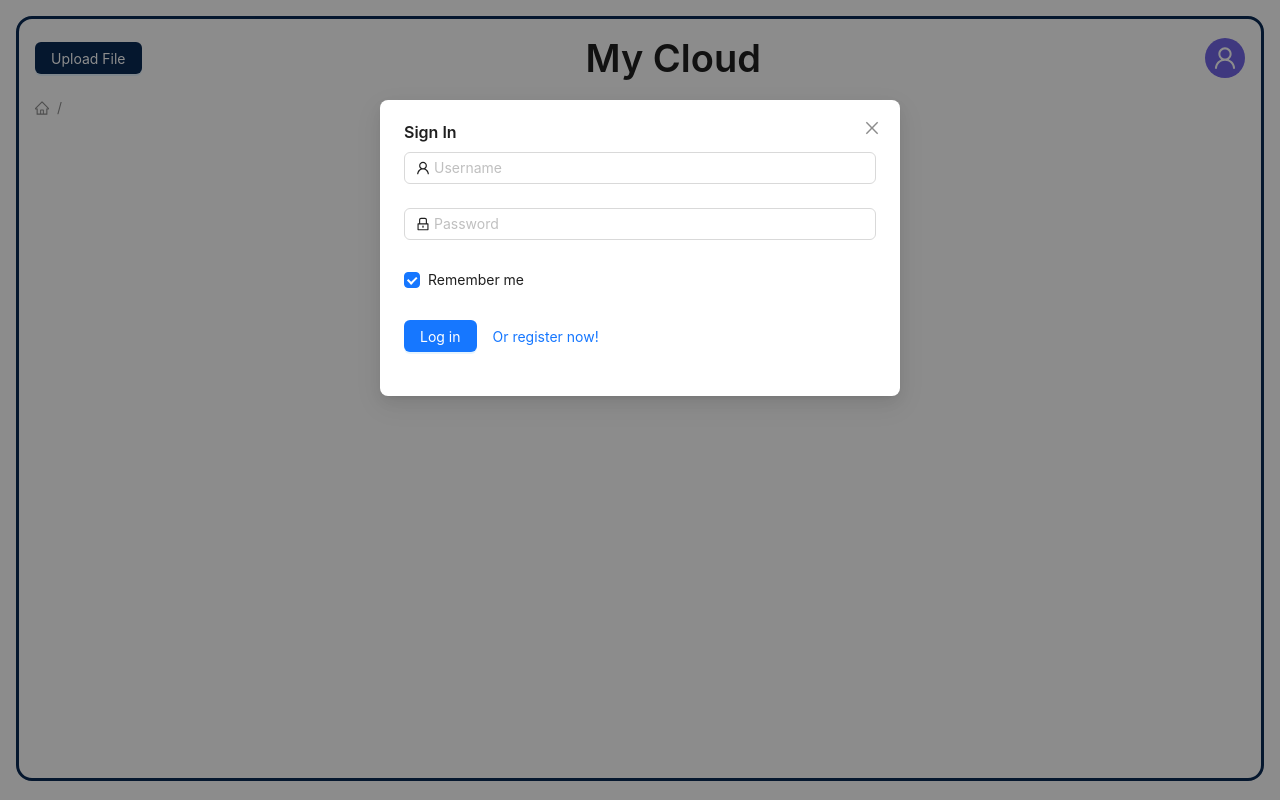
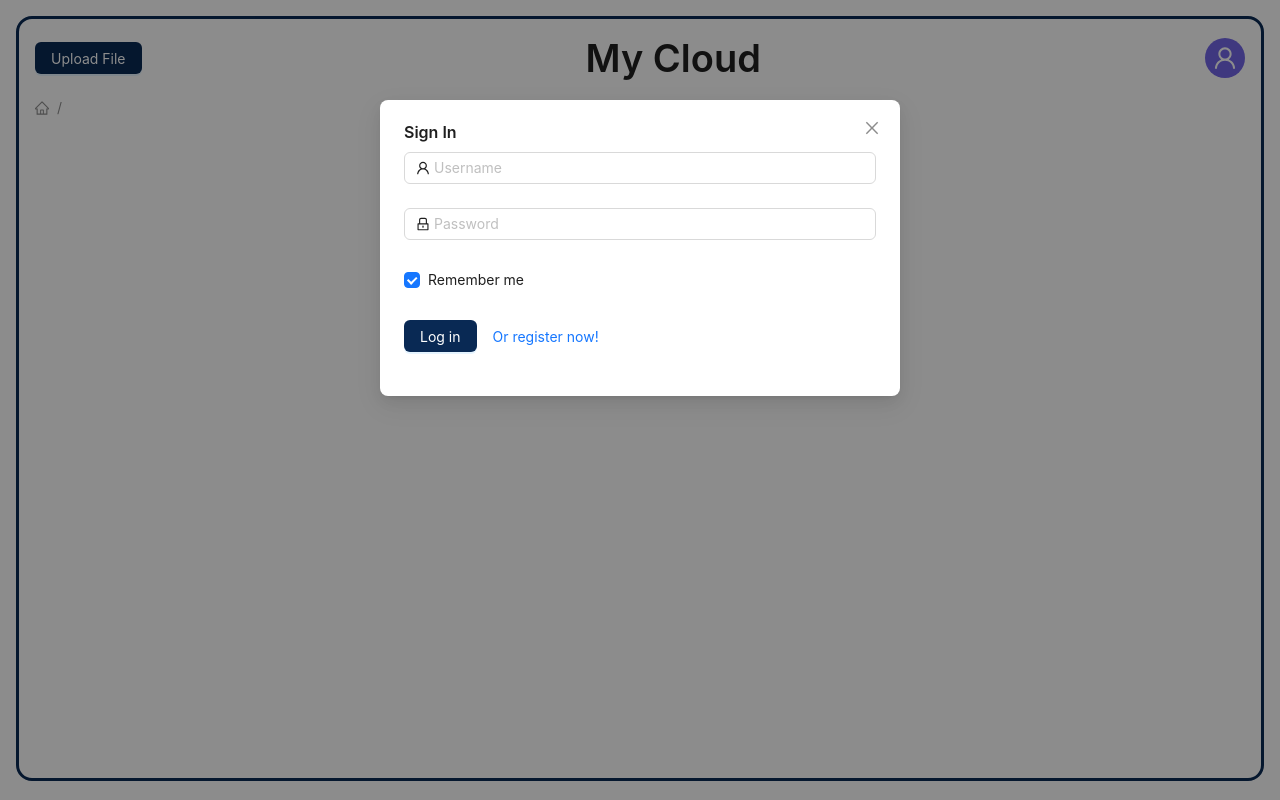
Before and after one commit to Antonio-87/Diplom.Cloud-Frontend, a React (Vite) app: page / in a window 1280 px wide. Built offline with nearby package versions, Linux system fonts and the light colour scheme.

Commit message:
add_button_hovered_LoginForm

```diff
--- a/src/components/AuthenticationModal/LoginForm.tsx
+++ b/src/components/AuthenticationModal/LoginForm.tsx
@@ -1,5 +1,6 @@
 import { LockOutlined, UserOutlined } from "@ant-design/icons";
 import { Button, Checkbox, Form, Input } from "antd";
+import { useState } from "react";
 
 import { useAppDispatch } from "../../redux/hooks";
 import { fetchTokenRequest } from "../../redux/slices/tokenSlice";
@@ -21,6 +22,7 @@ const LoginForm = ({
   onRegisterFormOpen,
 }: LoginFormProps): JSX.Element => {
   const dispatch = useAppDispatch();
+  const [isHovered, setIsHovered] = useState<boolean>(false);
   const errorMessage: TErrorMessage =
     error === "Unauthorized"
       ? { status: "error", text: "Please check provided Login and Password" }
@@ -77,7 +79,22 @@ const LoginForm = ({
       </Form.Item>
 
       <Form.Item>
-        <Button type="primary" htmlType="submit" className="login-form-button">
+        <Button
+          type="primary"
+          htmlType="submit"
+          className="login-form-button"
+          onMouseEnter={() => {
+            setIsHovered(true);
+          }}
+          onMouseLeave={() => {
+            setIsHovered(false);
+          }}
+          style={
+            isHovered
+              ? { backgroundColor: "#254e83" }
+              : { backgroundColor: "#092954" }
+          }
+        >
           Log in
         </Button>
         <Button type="link" onClick={onRegisterFormOpen}>
```
